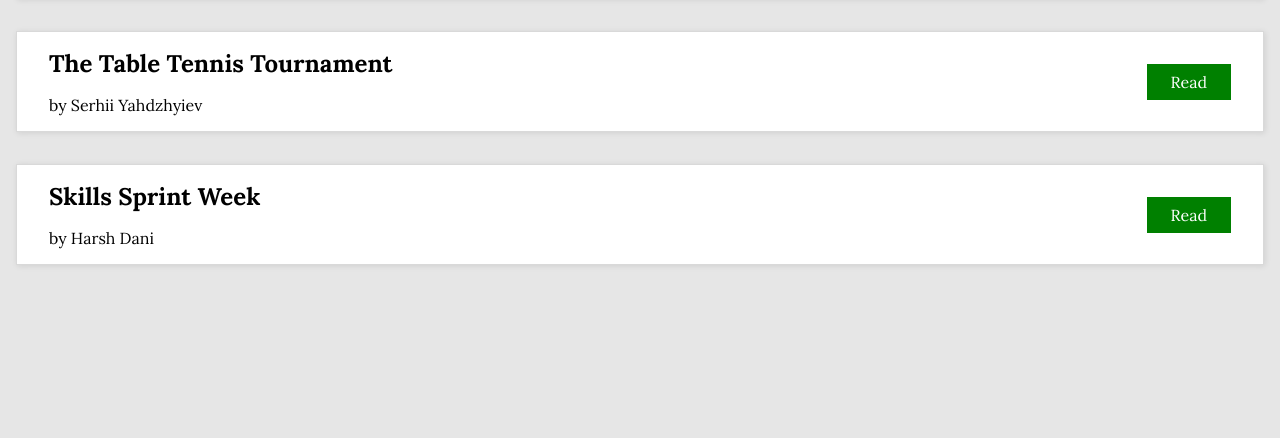
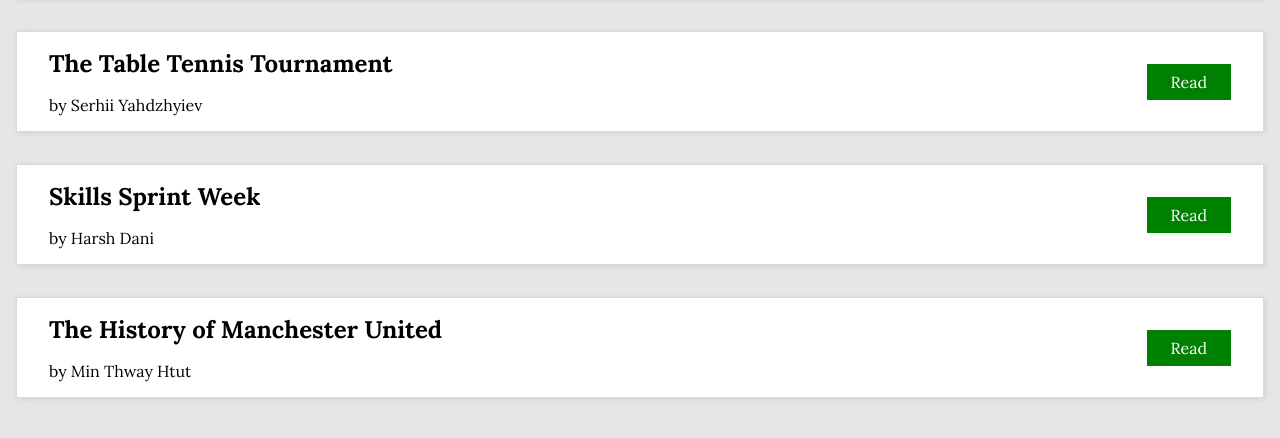
Before and after one commit to SerhiiYahdzhyiev/collaborate-blog, a plain HTML site: page index.html in a window 1280 px wide. Shown: the part 168-606 px from the top of the page. Drawn offline with Linux system fonts and the light colour scheme.

Commit message:
Update index.html
This is my update.

```diff
--- a/index.html
+++ b/index.html
@@ -26,6 +26,11 @@
             <p class="article-thumbnail_author">by Harsh Dani</p>
             <a href="/articles/sprintweek.html">Read</a>
           </div>
+          <div class="article-thumbnail">
+            <h3 class="article-thumbnail_title">The History of Manchester United</h3>
+            <p class="article-thumbnail_author">by Min Thway Htut</p>
+            <a href="/articles/ManUtd.html">Read</a>
+          </div>
         </div>
       </div>
     </main>
```
